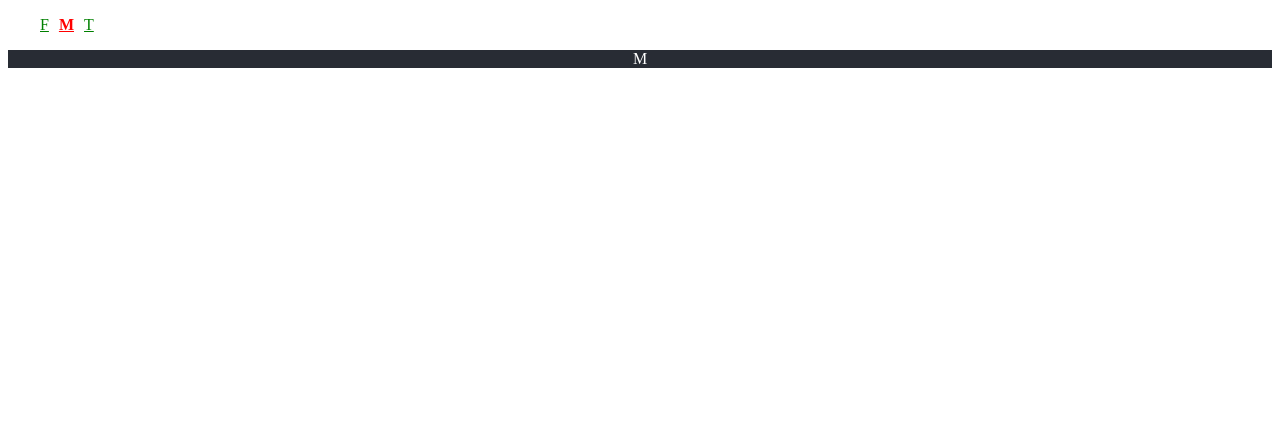
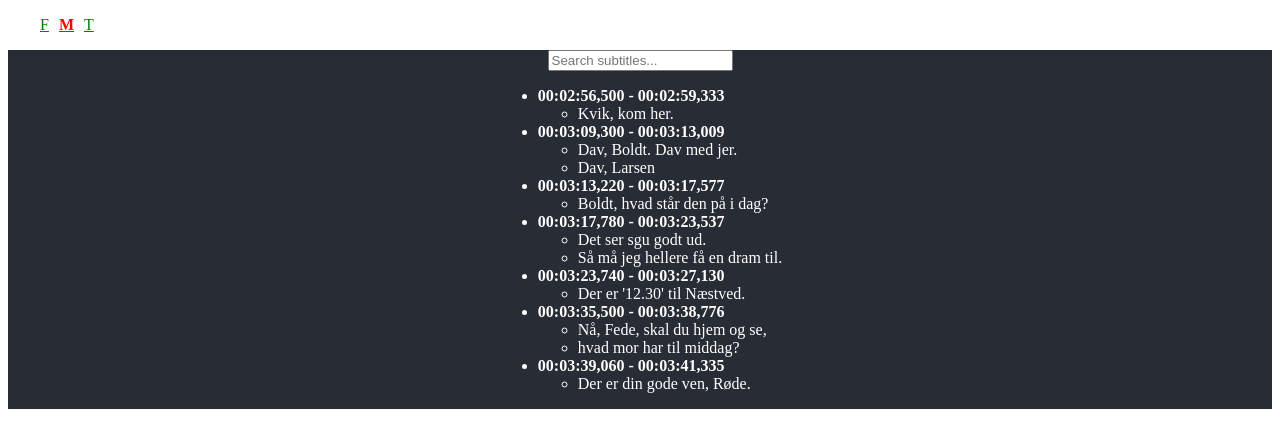
Before and after one commit to ottzen/react-vite, a React (Vite) app: page /matador in a window 1280 px wide. Shown: the top 448 px of the page. Built offline with nearby package versions, Linux system fonts and the light colour scheme.

Commit message:
Searchable in Episode1 file

```diff
--- a/src/components/templates/matador/matador.component.tsx
+++ b/src/components/templates/matador/matador.component.tsx
@@ -1,9 +1,50 @@
+import { useState } from "react";
+import { Episode1 } from "../matador/files/episode1";
 import S from "./matador.module.scss";
 
 const MatadorComponent = () => {
+    const [searchQuery, setSearchQuery] = useState("");
+
+    // Function to highlight matched words
+    const highlightText = (text: string, query: string) => {
+        if (!query) return text; // If no search query, return text as is
+
+        const regex = new RegExp(`(${query})`, "gi"); // Case-insensitive match
+        return text.split(regex).map((part, index) =>
+            part.toLowerCase() === query.toLowerCase() ? (
+                <strong key={index} style={{ textDecoration: "underline" }}>{part}</strong>
+            ) : (
+                part
+            )
+        );
+    };
+
+    const filteredResults = Episode1.filter(entry =>
+        entry.lines.some(lineObj =>
+            lineObj.line.toLowerCase().includes(searchQuery.toLowerCase())
+        )
+    );
+
     return (
         <div className={S.container}>
-            M
+            <input
+                type="text"
+                placeholder="Search subtitles..."
+                value={searchQuery}
+                onChange={(e) => setSearchQuery(e.target.value)}
+            />
+            <ul>
+                {filteredResults.map((entry, index) => (
+                    <li key={index}>
+                        <strong>{entry.start} - {entry.end}</strong>
+                        <ul>
+                            {entry.lines.map((lineObj, i) => (
+                                <li key={i}>{highlightText(lineObj.line, searchQuery)}</li>
+                            ))}
+                        </ul>
+                    </li>
+                ))}
+            </ul>
         </div>
     );
 };
--- a/src/pages/todos.page.tsx
+++ b/src/pages/todos.page.tsx
@@ -8,6 +8,7 @@ type data = {
 }
 
 const TodosPage = () => {
+
     const { isPending, error, data, isFetching, refetch } = useQuery({
         queryKey: ['repoData'],
         queryFn: async () => {
```
